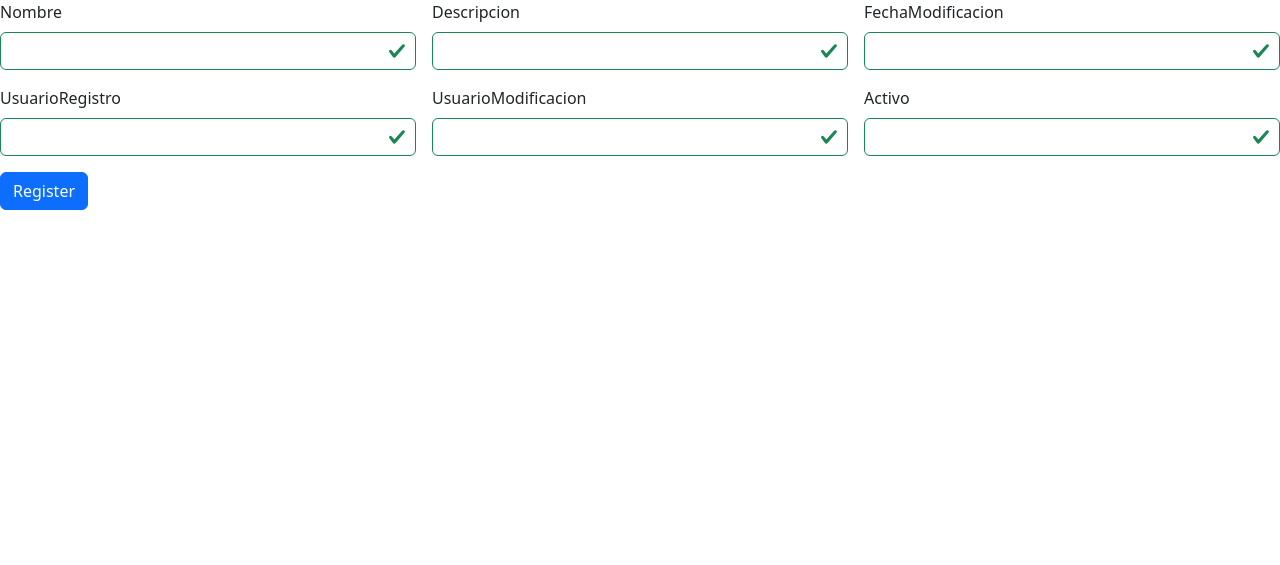
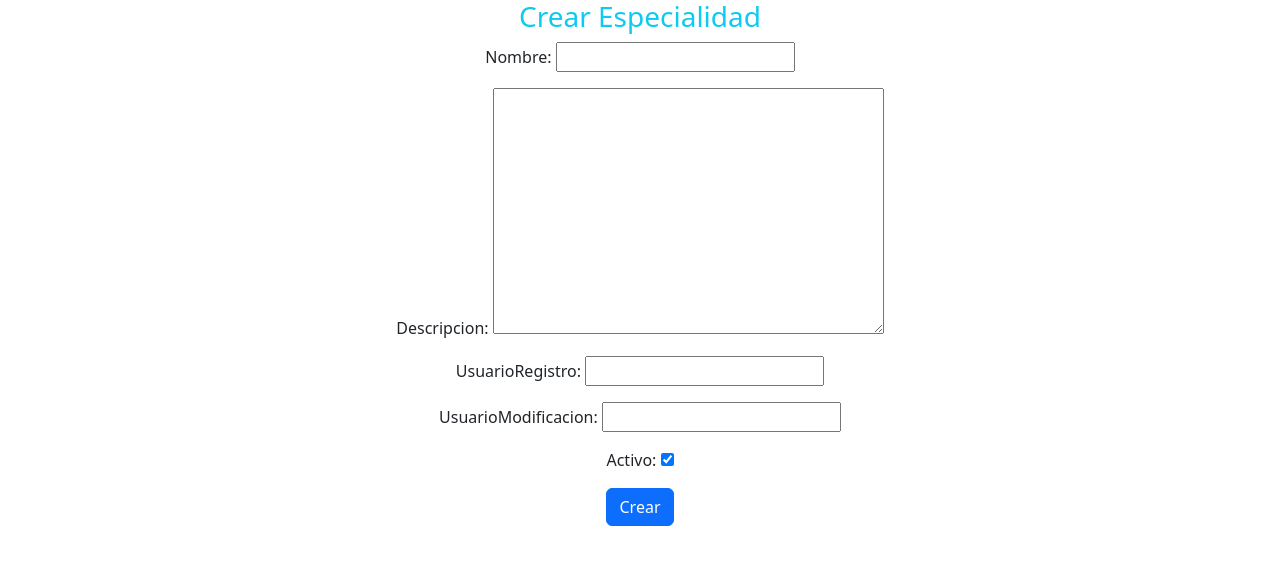
Before and after one commit to Erik-Allison/hackaton-docker, a Django app: page /create-especialidades/ in a window 1280 px wide. Shown: the top 565 px of the page. Run offline with Django 3.2, Linux system fonts and the light colour scheme; some libraries are stand-ins or nearby versions.

Commit message:
plantila html especialidades create

```diff
--- a/templates/especialidades/create-especialidades.html
+++ b/templates/especialidades/create-especialidades.html
@@ -1,51 +1,16 @@
-{% load static %}
-<!DOCTYPE html>
-<html lang="en">
-<head>
-    <meta charset="UTF-8">
-    <meta http-equiv="X-UA-Compatible" content="IE=edge">
-    <meta name="viewport" content="width=device-width, initial-scale=1.0">
-    <title>RegisterSpeciality</title>
-    <link rel="stylesheet" href="{% static 'css/bootstrap.min.css'%}">
-</head>
-<body>
-    <form class="row g-3">{% csrf_token %}
+{% extends 'home/base.html' %}
+{% block title %}
+    CreateEsp
+{% endblock title %}
 
-        <div class="col-md-4">
-            <label class="form-label">Nombre</label>
-            <input type="text" class="form-control is-valid" id="validationServer01" required>
-        </div>
-
-        <div class="col-md-4">
-            <label class="form-label">Descripcion</label>
-            <input type="text" class="form-control is-valid" id="validationServer02" required>
-        </div>
-
-        <div class="col-md-4">
-            <label class="form-label">FechaModificacion</label>
-            <input type="text" class="form-control is-valid" id="validationServer02" required>
-        </div>
-
-        <div class="col-md-4">
-            <label class="form-label">UsuarioRegistro</label>
-            <input type="text" class="form-control is-valid" id="validationServer02" required>
-        </div>
-
-        <div class="col-md-4">
-            <label class="form-label">UsuarioModificacion</label>
-            <input type="text" class="form-control is-valid" id="validationServer02" required>
-        </div>
-
-        <div class="col-md-4">
-            <label class="form-label">Activo</label>
-            <input type="text" class="form-control is-valid" id="validationServer02" required>
-        </div>
-
-
-        <div class="col-12">
-            <button class="btn btn-primary" type="submit">Register</button>
-        </div>
+{% block body %}
+<div class="text-center">
+    <h3 class="text-info">Crear Especialidad</h3>
+</div>
+<div class="text-center" class="col-md-4">
+    <form method="post">{% csrf_token %}
+        {{ form.as_p }}
+        <button class="btn btn-primary" type="submit">Crear</button>
     </form>
-
-</body>
-</html>
+</div>
+{% endblock body %}
--- /dev/null
+++ b/templates/home/base.html
@@ -0,0 +1,18 @@
+{% load static%}
+<!DOCTYPE html>
+<html lang="en">
+<head>
+    <meta charset="UTF-8">
+    <meta http-equiv="X-UA-Compatible" content="IE=edge">
+    <meta name="viewport" content="width=device-width, initial-scale=1.0">
+    <link rel="stylesheet" href="{% static 'css/bootstrap.min.css' %}">
+    <title>
+        {% block title %}
+        {% endblock title %}
+    </title>
+</head>
+<body>
+    {% block body %}
+    {% endblock body %}
+</body>
+</html>
```
